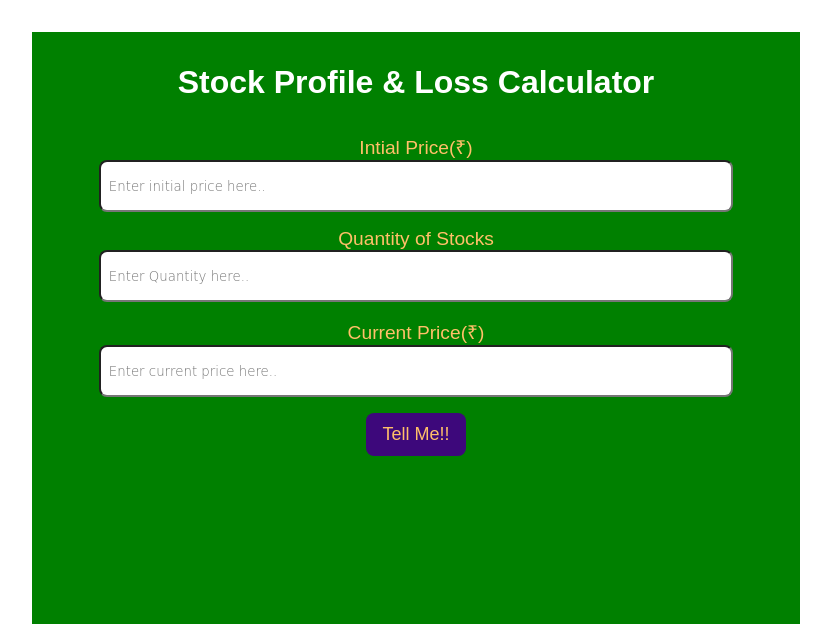
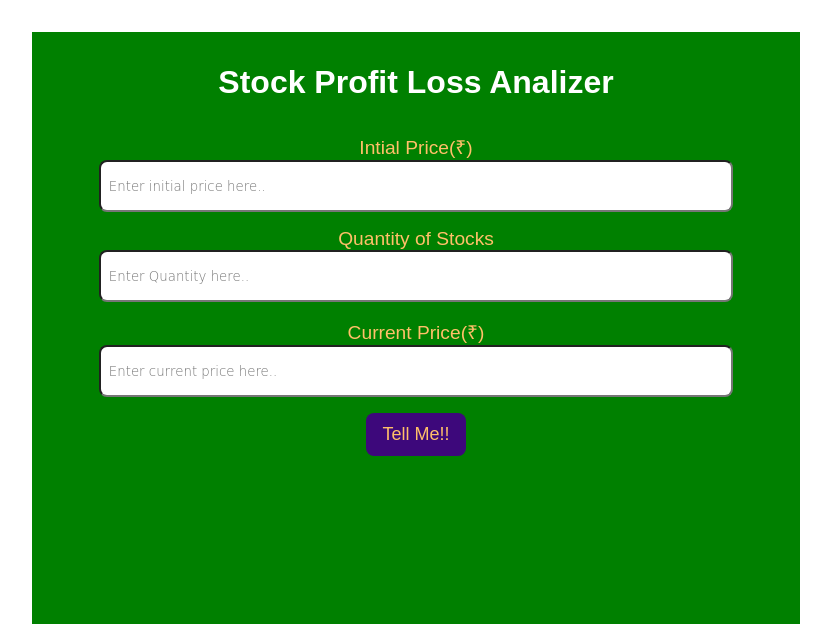
Before and after one commit to Omkar38-hub/Stock-calculator, a plain HTML site: page index.html in a window 1280 px wide. Shown: the top 634 px of the page, without its empty margins (224-1055 px from the left). Drawn offline with Linux system fonts and the light colour scheme.

Commit message:
name updated

```diff
--- a/index.html
+++ b/index.html
@@ -9,7 +9,7 @@
 
 <body>
   <div class="main-class">
-    <h1 class="heading">Stock Profile & Loss Calculator</h1>
+    <h1 class="heading">Stock Profit Loss Analizer</h1>
     <label class="initial-lebel" for="intial-price">Intial Price(₹)</label>
     <input id="intial-price" type="number" placeholder="Enter initial price here..">
     <label class="quantity-lebel" for="qantity-stock">Quantity of Stocks</label>
```
